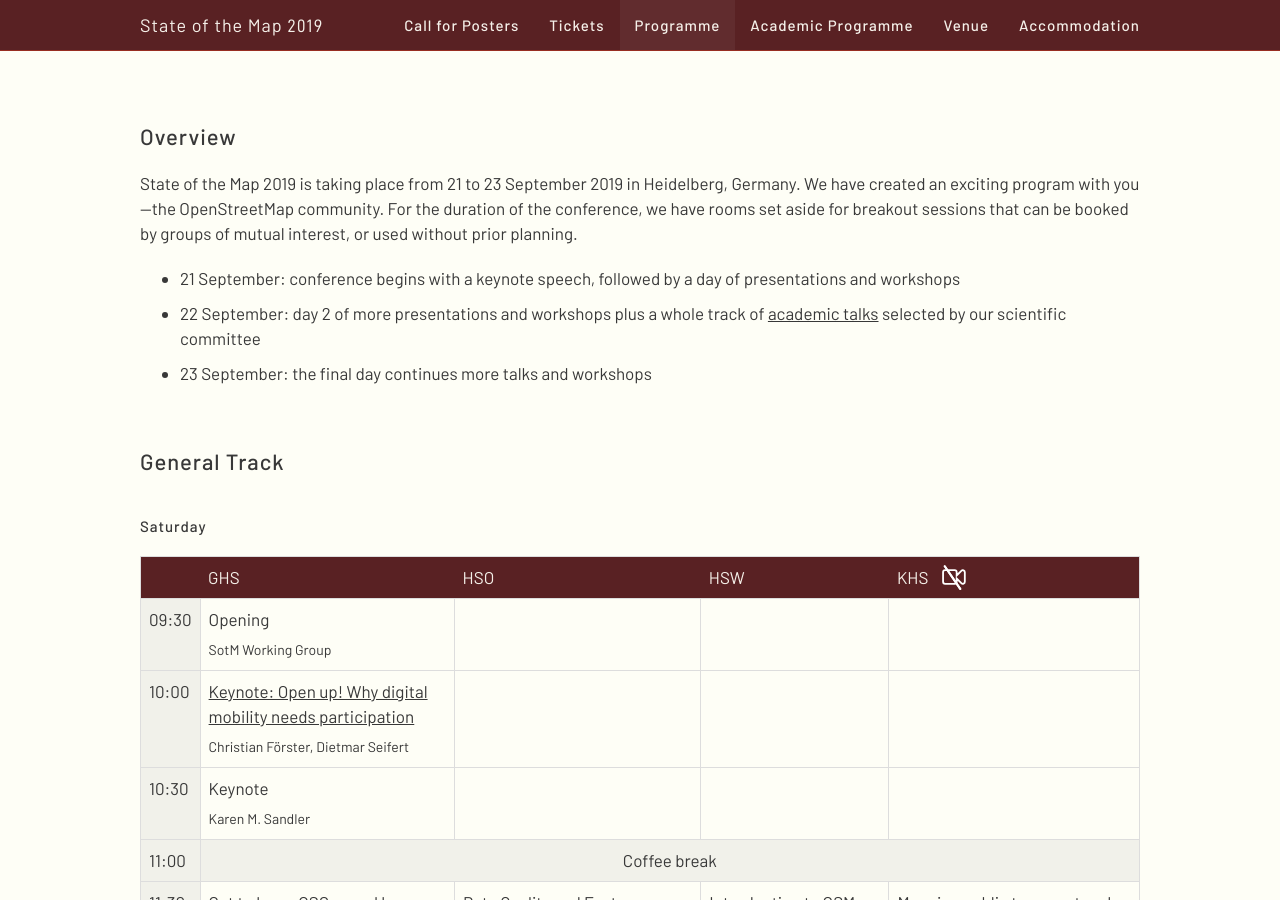
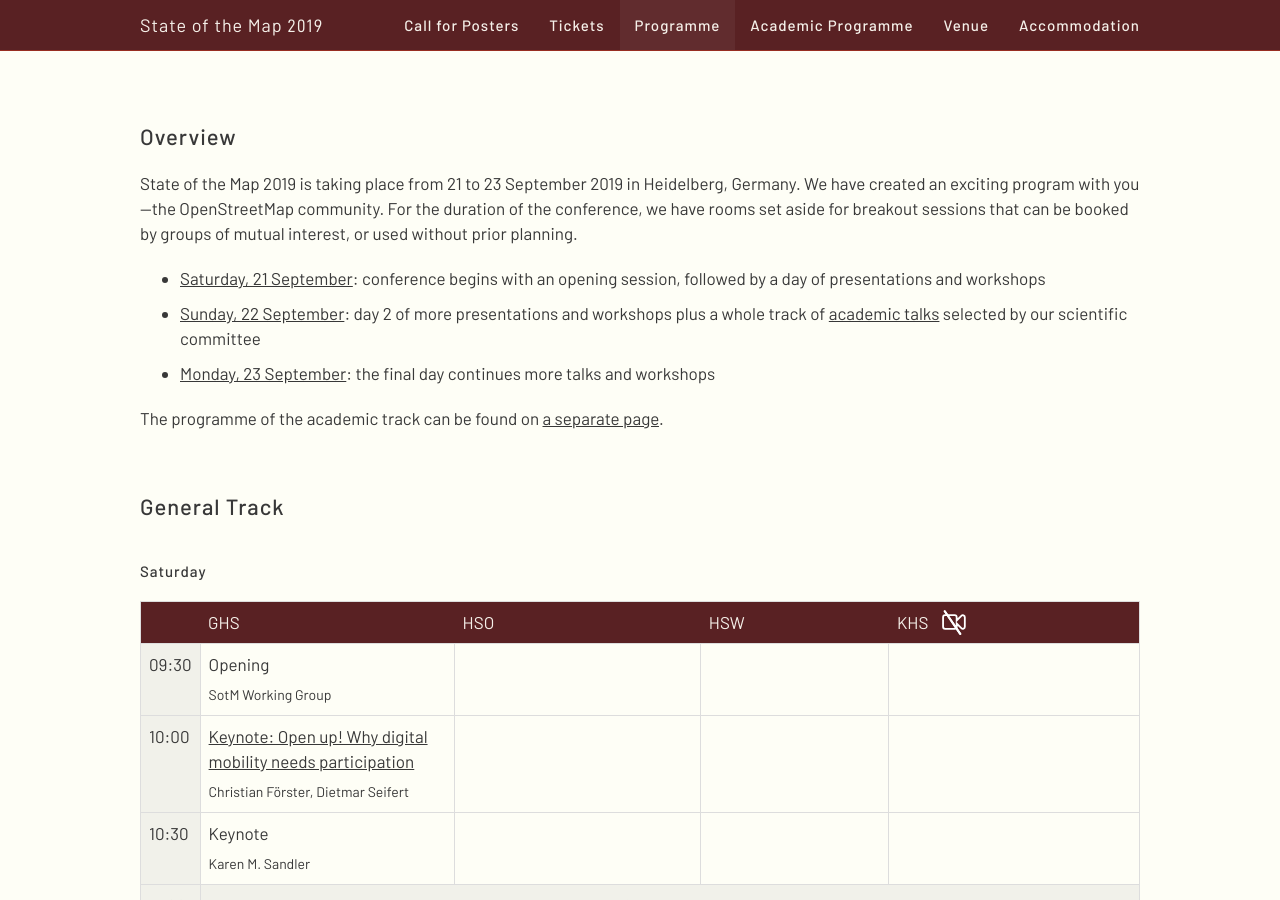
Before and after one commit to openstreetmap/stateofthemap-2019, a Jekyll site: the page built from program/index.html, in a window 1280 px wide and 900 px high. Built offline with Jekyll 4.4.1, drawn with Linux system fonts in a browser that asks for light colours.

Commit message:
improvements of wordings, correct link to academic track

```diff
--- a/program/index.html
+++ b/program/index.html
@@ -9,10 +9,12 @@
 
 <p>State of the Map 2019 is taking place from <b>21 to 23 September 2019</b> in Heidelberg, Germany. We have created an exciting program with you—the OpenStreetMap community. For the duration of the conference, we have rooms set aside for breakout sessions that can be booked by groups of mutual interest, or used without prior planning.</p>
 <ul>
-<li>21 September: conference begins with a keynote speech, followed by a day of presentations and workshops</li>
-<li>22 September: day 2 of more presentations and workshops plus a whole track of <a href="#academic_track">academic talks</a> selected by our scientific committee</li>
-<li>23 September: the final day continues more talks and workshops</li>
+    <li><a href="#general_Saturday">Saturday, 21 September</a>: conference begins with an opening session, followed by a day of presentations and workshops</li>
+<li><a href="#general_Sunday">Sunday, 22 September</a>: day 2 of more presentations and workshops plus a whole track of <a href="../academic_programme/">academic talks</a> selected by our scientific committee</li>
+<li><a href="#general_Monday">Monday, 23 September</a>: the final day continues more talks and workshops</li>
 </ul>
+
+<p>The programme of the academic track can be found on <a href="../academic_programme/">a separate page</a>.</p>
 
 <h2 id="general_track">General Track</h2>
 {% include schedule/_general.html %}
```
